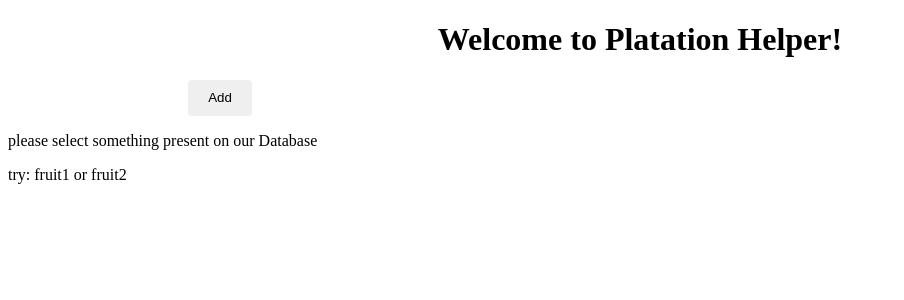
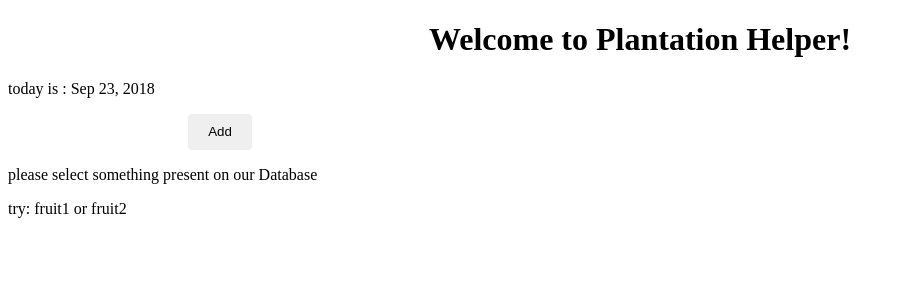
Before and after one commit to bciss/Plantation-helper, an Angular app: page / in a window 1280 px wide. Shown: the top 300 px of the page, without its empty margins (0-904 px from the left). Built offline with nearby package versions, Linux system fonts and the light colour scheme.

Commit message:
notification component

```diff
--- a/src/app/app.component.html
+++ b/src/app/app.component.html
@@ -1,9 +1,9 @@
-<!--The content below is only a placeholder and can be replaced.-->
 <div style="text-align:center">
   <h1>
     Welcome to {{ title }}!
   </h1>
 </div>
+<app-notification></app-notification>
 <mat-form-field class="example-full-width">
 <input matInput #plant
        (keyup.enter)="searchPlant(plant.value)">
--- a/src/app/app.component.ts
+++ b/src/app/app.component.ts
@@ -8,7 +8,7 @@ import { PlantInfos } from './services/plant-infos-model';
   styleUrls: ['./app.component.css']
 })
 export class AppComponent implements OnInit {
-  title = 'Platation Helper';
+  title = 'Plantation Helper';
 
   @Input() selectedPlant: PlantInfos;
 
--- a/src/app/app.module.ts
+++ b/src/app/app.module.ts
@@ -4,6 +4,7 @@ import { NgModule } from '@angular/core';
 
 import { AppComponent } from './app.component';
 import { PlantCardComponent } from './components/plant-card/plant-card.component';
+import { NotificationComponent } from './components/notification/notification.component';
 
 import { PlantInfosService } from './services/plant-infos.service';
 
@@ -14,7 +15,8 @@ import { MatInputModule } from '@angular/material/input';
 @NgModule({
   declarations: [
     AppComponent,
-    PlantCardComponent
+    PlantCardComponent,
+    NotificationComponent
   ],
   imports: [
     BrowserModule,
--- /dev/null
+++ b/src/app/components/notification/notification.component.html
@@ -0,0 +1,3 @@
+<p>
+  today is : {{date | date }}
+</p>
--- /dev/null
+++ b/src/app/components/notification/notification.component.ts
@@ -0,0 +1,17 @@
+import { Component, OnInit } from '@angular/core';
+
+@Component({
+  selector: 'app-notification',
+  templateUrl: './notification.component.html',
+  styleUrls: ['./notification.component.css']
+})
+export class NotificationComponent implements OnInit {
+
+  date: Date;
+  constructor() { }
+
+  ngOnInit() {
+    this.date = new Date();
+  }
+
+}
```
Also changed, not shown: src/app/components/notification/notification.component.css (added), 1 other file (tests, documents, lock files or other folders).
